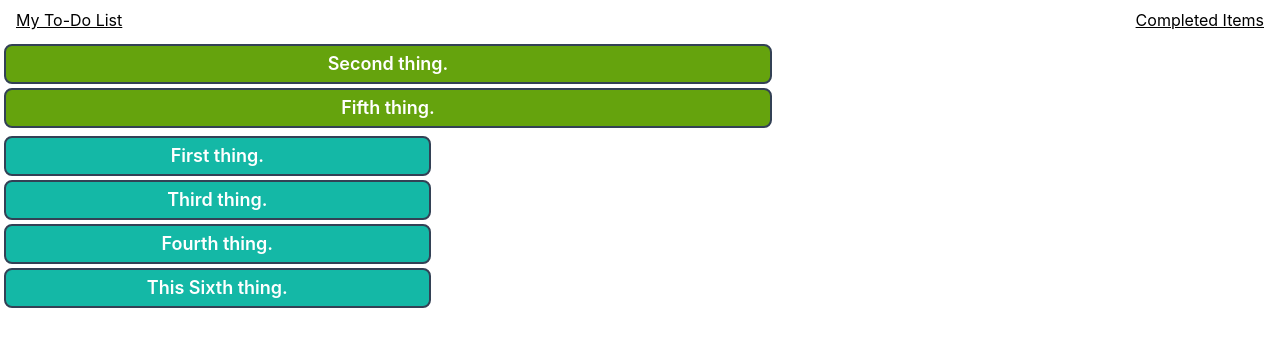
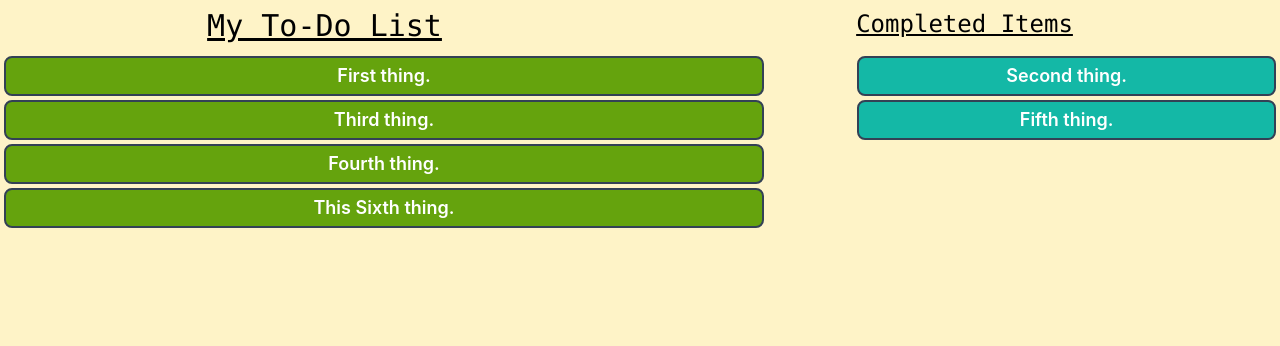
Before and after one commit to SilvaMedal/to-do, a React (Vite) app: page / in a window 1280 px wide. Shown: the top 346 px of the page. Built offline with nearby package versions, Linux system fonts and the light colour scheme.

Commit message:
better tweaks

```diff
--- a/src/App.tsx
+++ b/src/App.tsx
@@ -38,12 +38,14 @@ function App() {
   };
 
   return (
-    <div className="">
-      <div className="flex justify-between py-2 px-4">
-        <span className="underline">My To-Do List</span>
-        <span className="underline">Completed Items</span>
+    <div className="h-screen bg-amber-100">
+      <div className="">
+        <div className="flex justify-around py-2">
+          <span className="underline font-mono text-3xl">My To-Do List</span>
+          <span className="underline font-mono text-2xl">Completed Items</span>
+        </div>
+        <Todos items={[item1, item2, item3, item4, item5, item6]} />
       </div>
-      <Todos items={[item1, item2, item3, item4, item5, item6]} />
     </div>
   );
 }
--- a/src/CompletedItem.tsx
+++ b/src/CompletedItem.tsx
@@ -7,7 +7,7 @@ export type CompletedItemProps = {
 export function CompletedItem({ item }: CompletedItemProps) {
   return (
     <div
-      className="flex w-1/3 justify-center bg-teal-500
+      className="flex justify-center bg-teal-500
         text-white text-lg font-semibold rounded-lg m-1
           px-2 py-1 border-2 border-slate-700"
     >
--- a/src/TodoItem.tsx
+++ b/src/TodoItem.tsx
@@ -13,7 +13,7 @@ export type TodoItemProps = {
 export function TodoItem({ item }: TodoItemProps) {
   return (
     <div
-      className="flex w-3/5 justify-center bg-lime-600
+      className="flex justify-center bg-lime-600
       text-white text-lg font-semibold rounded-lg m-1
         px-2 py-1 border-2 border-slate-700"
     >
--- a/src/Todos.tsx
+++ b/src/Todos.tsx
@@ -7,17 +7,17 @@ export type TodosProps = {
 
 export function Todos({ items }: TodosProps) {
   return (
-    <div /*className="flex"*/>
-      <div className="flex-col">
+    <div className="flex grow justify-between">
+      <div className="flex-col w-3/5">
         {items.map((item) => {
-          if (item.completed) {
+          if (!item.completed) {
             return <TodoItem item={item} />;
           }
         })}
       </div>
-      <div className="flex-col content-end">
+      <div className="flex-col w-1/3">
         {items.map((item) => {
-          if (!item.completed) {
+          if (item.completed) {
             return <CompletedItem item={item} />;
           }
         })}
--- a/src/index.css
+++ b/src/index.css
@@ -6,7 +6,7 @@ body {
   margin: 0;
   font-family: -apple-system, BlinkMacSystemFont, 'Segoe UI', 'Roboto', 'Oxygen',
     'Ubuntu', 'Cantarell', 'Fira Sans', 'Droid Sans', 'Helvetica Neue',
-    sans-serif;
+    sans-serif, 'cursive';
   -webkit-font-smoothing: antialiased;
   -moz-osx-font-smoothing: grayscale;
 }
```
